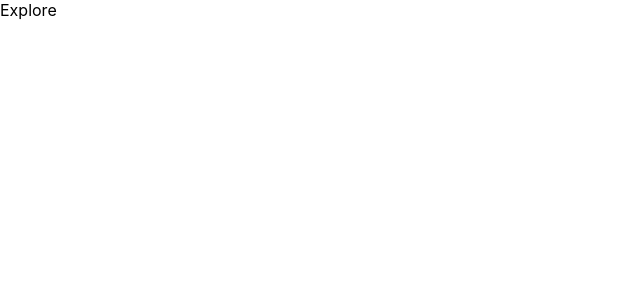
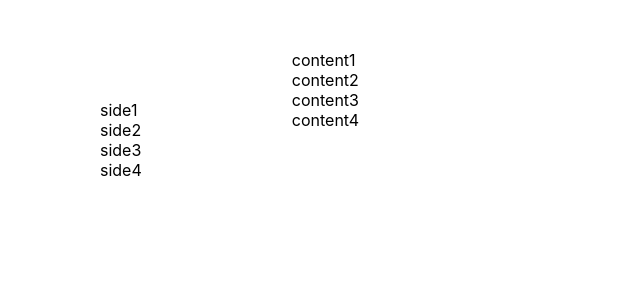
Before and after one commit to SSAFY-G1204/instagram-fe, a React (Create React App) app: page / in a window 1280 px wide. Shown: the top 300 px of the page, without its empty margins (0-640 px from the left). Built offline with nearby package versions, Linux system fonts and the light colour scheme.

Commit message:
basic outline and add react-icon package to package.json

```diff
--- a/package.json
+++ b/package.json
@@ -8,6 +8,7 @@
     "@testing-library/user-event": "^13.5.0",
     "react": "^18.2.0",
     "react-dom": "^18.2.0",
+    "react-icons": "^4.10.1",
     "react-scripts": "5.0.1",
     "web-vitals": "^2.1.4"
   },
--- a/src/components/explore/Explore.css
+++ b/src/components/explore/Explore.css
@@ -0,0 +1,16 @@
+.frame{
+  display:flex;
+  justify-content:flex-start;
+}
+
+.sidebar_container{
+  display:flex;
+  flex-direction:column;
+  padding:100px;
+}
+
+.content_container{
+  display:flex;
+  flex-direction:column;
+  padding:50px;
+}
--- a/src/components/explore/Explore.js
+++ b/src/components/explore/Explore.js
@@ -3,6 +3,19 @@ import './Explore.css';
 
 export default function Explore() {
   return (
-    <div>Explore</div>
+    <div className="frame">
+      <nav className="sidebar_container">
+        <span>side1</span>
+        <span>side2</span>
+        <span>side3</span>
+        <span>side4</span>
+      </nav>
+      <section className="content_container">
+        <span>content1</span>
+        <span>content2</span>
+        <span>content3</span>
+        <span>content4</span>
+      </section>
+    </div>
   )
 }
```
Also changed, not shown: 1 other file (tests, documents, lock files or other folders).
